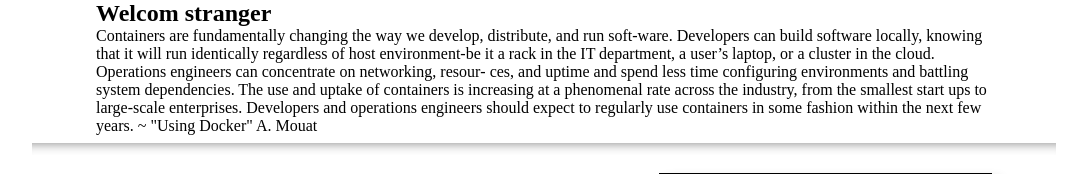
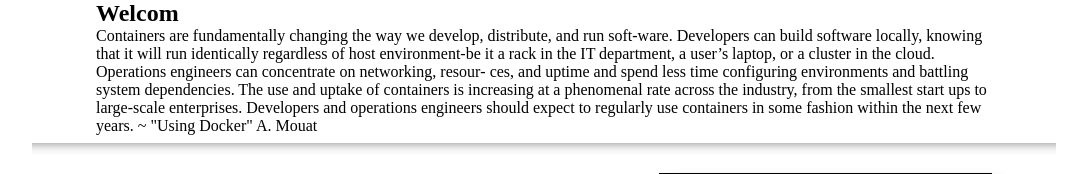
Before and after one commit to aFku/Django-Gallery, a Django app: page / in a window 1280 px wide. Shown: the part 100-274 px from the top of the page, without its empty margins (96-1183 px from the left). Run offline with Django 3.2, Linux system fonts and the light colour scheme; data that the repository does not hold is empty.

```diff
--- a/Gallery/Gallery/settings.py
+++ b/Gallery/Gallery/settings.py
@@ -27,7 +27,8 @@ SECRET_KEY = os.getenv('django-secret')
 """
 SECRET_KEY = '_@@pudewn+)&ye-43o9hyijk9do(rwkx&oq#a3m=&fi4bocz=6'
 
-DEBUG = False
+#For static and media
+DEBUG = True
 
 ALLOWED_HOSTS = ['127.0.0.1', '*']
 
--- a/Gallery/home_site/templates/home_site/index.html
+++ b/Gallery/home_site/templates/home_site/index.html
@@ -3,7 +3,7 @@
 {% block content %}
 <div class="intro-container">
 		<article class="intro">
-			<h2>Welcom stranger</h2>
+			<h2>Welcom</h2>
 			<a>
 				Containers are fundamentally changing the way we develop, distribute, and run soft-ware.
 				Developers can build software locally, knowing that it will run identically
```
Also changed, not shown: Gallery/Gallery/urls.py (line endings or trailing spaces), images/addimage.PNG (added), images/login.PNG (added), images/menu.PNG (added), images/newgallery.PNG (added).
